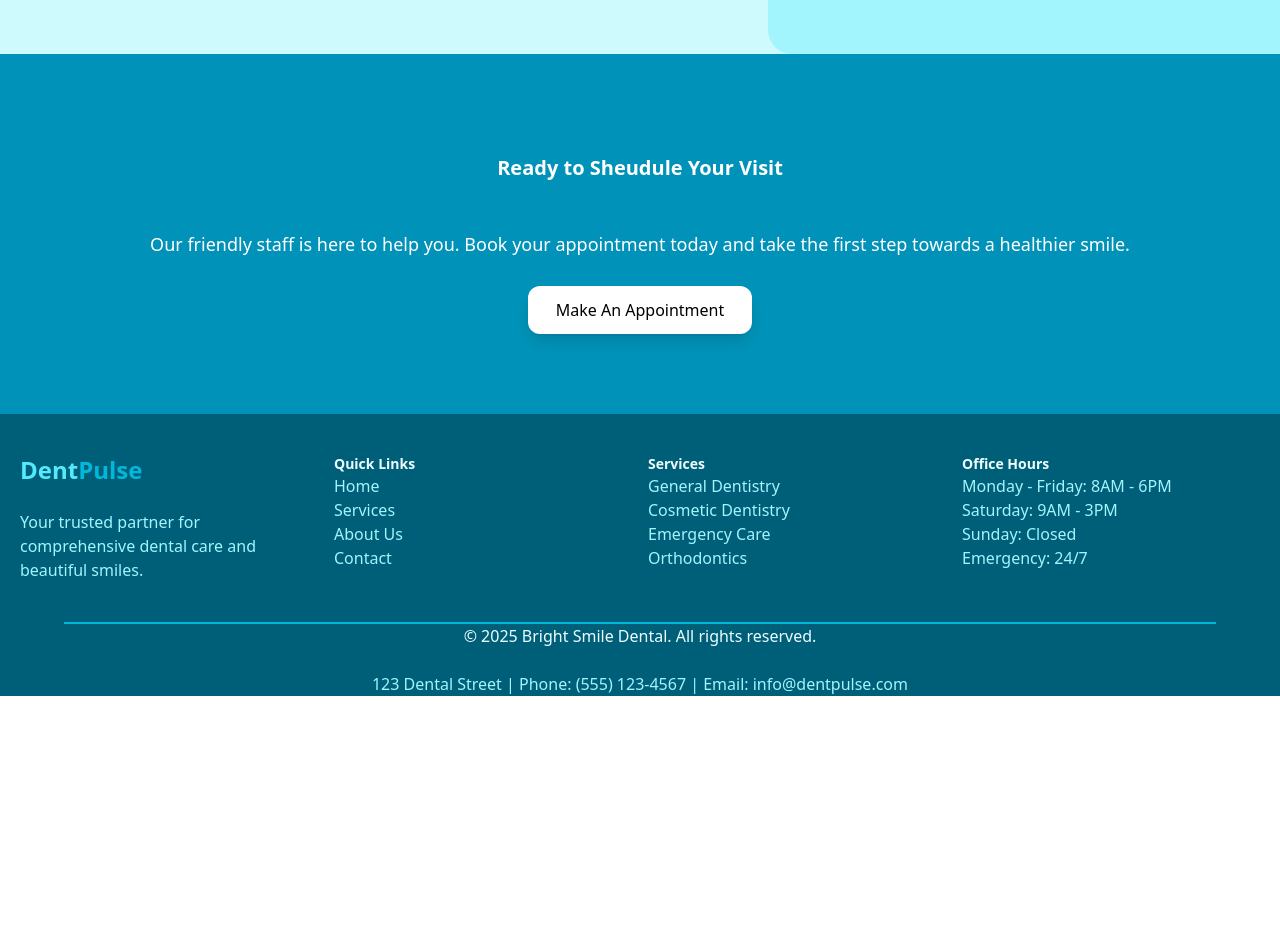
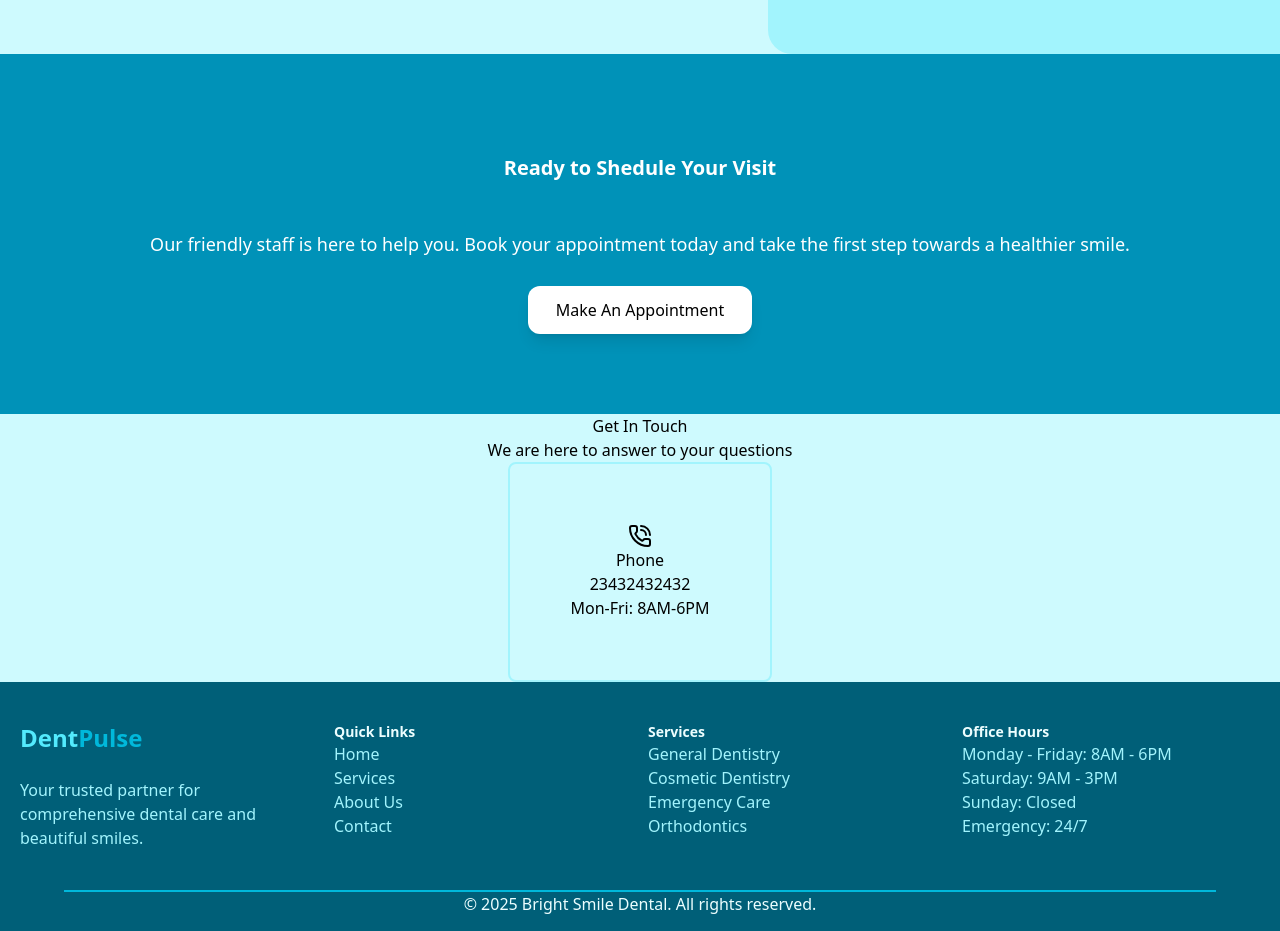
Before and after one commit to HVPasindu/DentPulse, a React app in the folder frontend/: page / in a window 1280 px wide. Shown: the part 1620-2551 px from the top of the page. Before the commit the page ends 2316 px from the top, so only its background shows below. Built offline with nearby package versions, Linux system fonts and the light colour scheme; the HTML template or start-up script is replaced by a standard one.

Commit message:
contact cards first phase done

```diff
--- a/frontend/src/App.jsx
+++ b/frontend/src/App.jsx
@@ -5,7 +5,7 @@ import { Hero } from './MainInterface Components/Hero'
 import { servicesData } from './data/servicedata'
 import { Services } from './MainInterface Components/Services'
 import { MiddleSection } from './MainInterface Components/MiddleSection'
-
+import { Contact } from './MainInterface Components/Contact'
 
 function App() {
 
@@ -28,7 +28,9 @@ function App() {
       <div>
         <MiddleSection />
       </div>
-
+      <div>
+        <Contact/>
+      </div>
       <div className='bg-cyan-800'>
 
         <Footer />
--- /dev/null
+++ b/frontend/src/MainInterface Components/Contact.jsx
@@ -0,0 +1,22 @@
+import {contactdata} from '../data/contactdata'
+import { ContactCard } from "./ContactCard"
+
+
+
+
+export function Contact(){
+
+    return(
+
+            <div className="flex flex-col justify-center items-center bg-cyan-100 ">
+
+                <h1>Get In Touch</h1>
+                <h1>We are here to answer to your questions</h1>
+
+                <div>
+                    <ContactCard id={contactdata[0].id} title={contactdata[0].title} first_data={contactdata[0].first_data} second_data={contactdata[0].second_data} />
+                </div>
+             </div>
+
+    )
+}
--- /dev/null
+++ b/frontend/src/MainInterface Components/ContactCard.jsx
@@ -0,0 +1,38 @@
+import { PhoneCall,Mail,MapPin } from "lucide-react";
+
+export function ContactCard(props){
+       let image_component;
+
+        switch (props.id){
+
+                    case 1:
+
+                        image_component=<PhoneCall />
+                        break;
+
+                    case 2:
+
+                        image_component=<Mail />
+                        break;
+
+                    case 3:
+                        image_component=<MapPin />
+                        break;
+
+                    default:
+                        image_component=""
+                        break;
+            }
+
+    return (
+
+        <div className="bg-cyan-100 rounded-lg border-2 border-cyan-200 flex flex-col justify-center items-center p-15">
+
+            {image_component}
+             <h1>{props.title}</h1>
+             <h1>{props.first_data}</h1>
+            <h1>{props.second_data}</h1>
+
+        </div>
+    )
+}
--- a/frontend/src/MainInterface Components/MiddleSection.jsx
+++ b/frontend/src/MainInterface Components/MiddleSection.jsx
@@ -25,12 +25,14 @@ export function MiddleSection() {
 
 
             <div className=" flex  flex-col bg-cyan-600 w-screen pt-20 justify-center items-center pb-20">
-                <h1 className="font-semibold text-xl text-white p-5">Ready to Sheudule Your Visit</h1>
+
+                <h1 className="font-semibold text-xl text-white p-5">Ready to Shedule Your Visit</h1>
                 <h1 className="font-normal text-lg text-white p-7">Our friendly staff is here to help you. Book your appointment today and take the first step towards a healthier smile.</h1>
 
                 <button className="bg-white p-3 rounded-xl px-7 shadow-lg hover:bg-cyan-200 " >Make An Appointment</button>
 
             </div>
+
         </div>
 
 
--- /dev/null
+++ b/frontend/src/data/contactdata.jsx
@@ -0,0 +1,29 @@
+
+
+ export const contactdata=[
+    {
+
+        id:1,
+        title:"Phone",
+        first_data:"23432432432",
+        second_data:"Mon-Fri: 8AM-6PM"
+
+    },
+
+    {
+        id:2,
+        title:"Email",
+        first_data:"info@brightsmile.com",
+        second_data:"24/7 Support"
+
+    },
+
+    {
+        id:3,
+        title:"Location",
+        first_data:"123 Dental Street",
+        second_data:"New York, NY 10001",
+
+    },
+
+]
```
